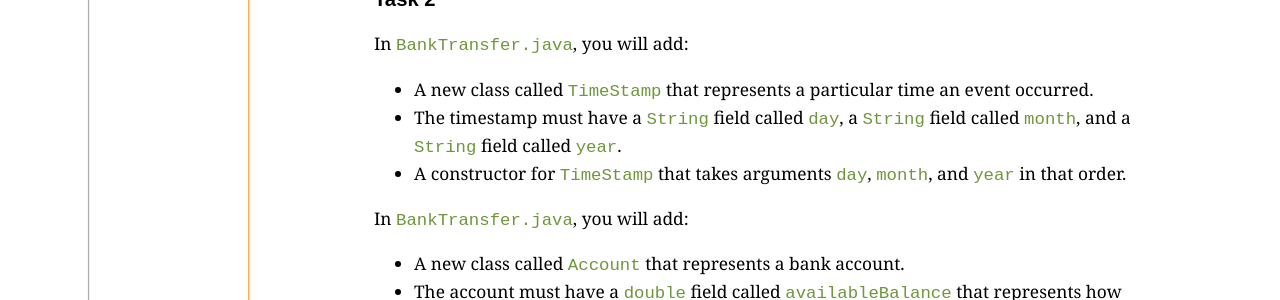
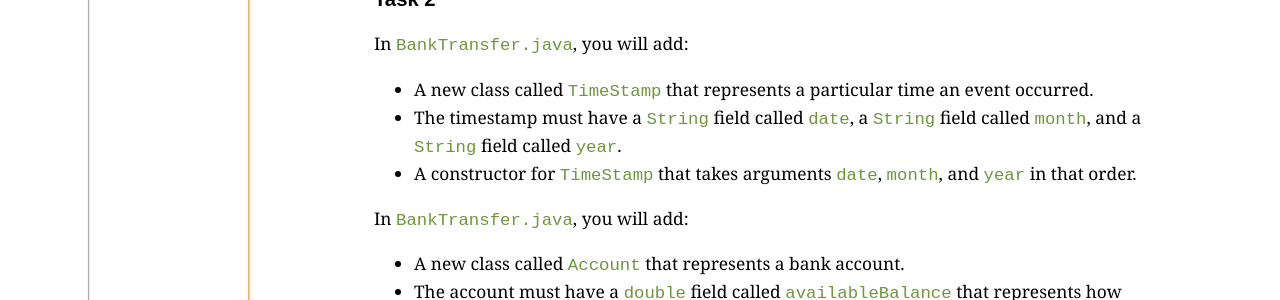
Before and after one commit to ucsd-cse11-sp22/ucsd-cse11-sp22.github.io, a Jekyll site: the page built from _assignments/exam1.md, in a window 1280 px wide and 900 px high, scrolled down 3756 px. Shown: the part 150-450 px from the top of the window. Built offline with Jekyll 4.4.1, drawn with Linux system fonts in a browser that asks for light colours.

Commit message:
Update exam1.md

```diff
--- a/_assignments/exam1.md
+++ b/_assignments/exam1.md
@@ -101,8 +101,8 @@ Note that you should use the full design recipe – include enough examples to c
 
 In `BankTransfer.java`, you will add:
 - A new class called `TimeStamp` that represents a particular time an event occurred.
-- The timestamp must have a `String` field called `day`, a `String` field called `month`, and a `String` field called `year`.
-- A constructor for `TimeStamp` that takes arguments `day`, `month`, and `year` in that order.
+- The timestamp must have a `String` field called `date`, a `String` field called `month`, and a `String` field called `year`.
+- A constructor for `TimeStamp` that takes arguments `date`, `month`, and `year` in that order.
 
 In `BankTransfer.java`, you will add:
 - A new class called `Account` that represents a bank account.
```
